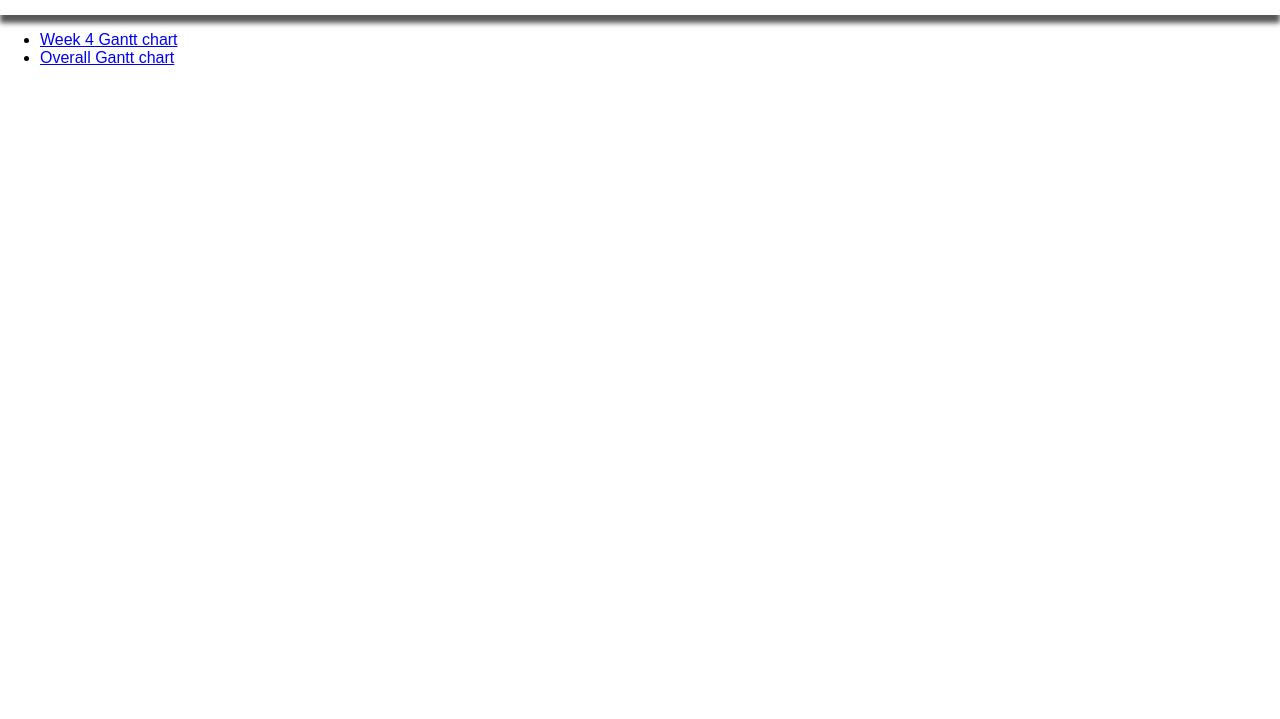
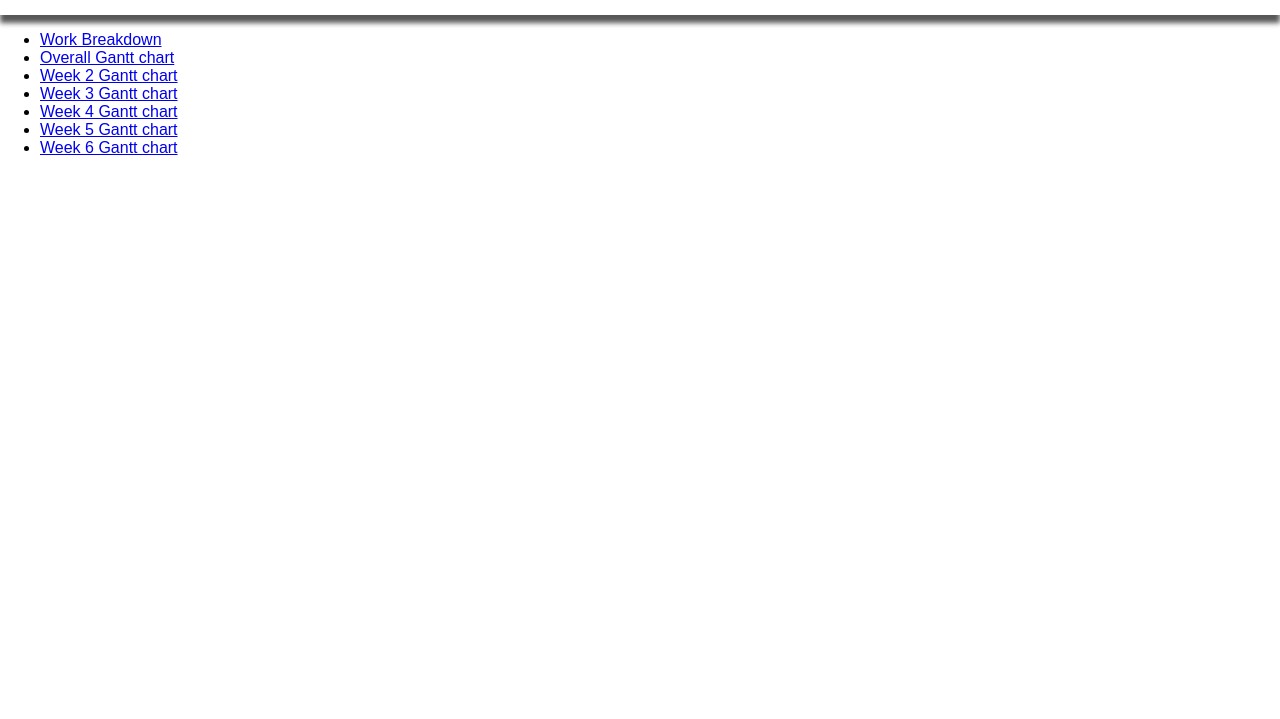
Before and after one commit to ENG1G4/a1-website, a plain HTML site: page methodology.html in a window 1280 px wide. Shown: the part 81-800 px from the top of the page. Drawn offline with Linux system fonts and the light colour scheme.

Commit message:
Add planning diagrams

```diff
--- a/methodology.html
+++ b/methodology.html
@@ -12,8 +12,13 @@
   </div>
 
   <ul>
-    <li><a href="/a1-website/assets/planning/Gantt%20Week%204.svg">Week 4 Gantt chart</a></li>
+    <li><a href="/a1-website/assets/planning/Work%20Breakdown.svg">Work Breakdown</a></li>
     <li><a href="/a1-website/assets/planning/Overall%20Gantt%20Chart.svg">Overall Gantt chart</a></li>
+    <li><a href="/a1-website/assets/planning/Week%202.svg">Week 2 Gantt chart</a></li>
+    <li><a href="/a1-website/assets/planning/Week%203.svg">Week 3 Gantt chart</a></li>
+    <li><a href="/a1-website/assets/planning/Week%204.svg">Week 4 Gantt chart</a></li>
+    <li><a href="/a1-website/assets/planning/Week%205.svg">Week 5 Gantt chart</a></li>
+    <li><a href="/a1-website/assets/planning/Week%206.svg">Week 6 Gantt chart</a></li>
   </ul>
 </body>
 </html>
```
Also changed, not shown: assets/planning/Gantt Week 4.svg (deleted), assets/planning/Week 2.svg (added), assets/planning/Week 3.svg (added), assets/planning/Week 4.svg (added), assets/planning/Week 5.svg (added), assets/planning/Week 6.svg (added), assets/planning/Work Breakdown.svg (added).
